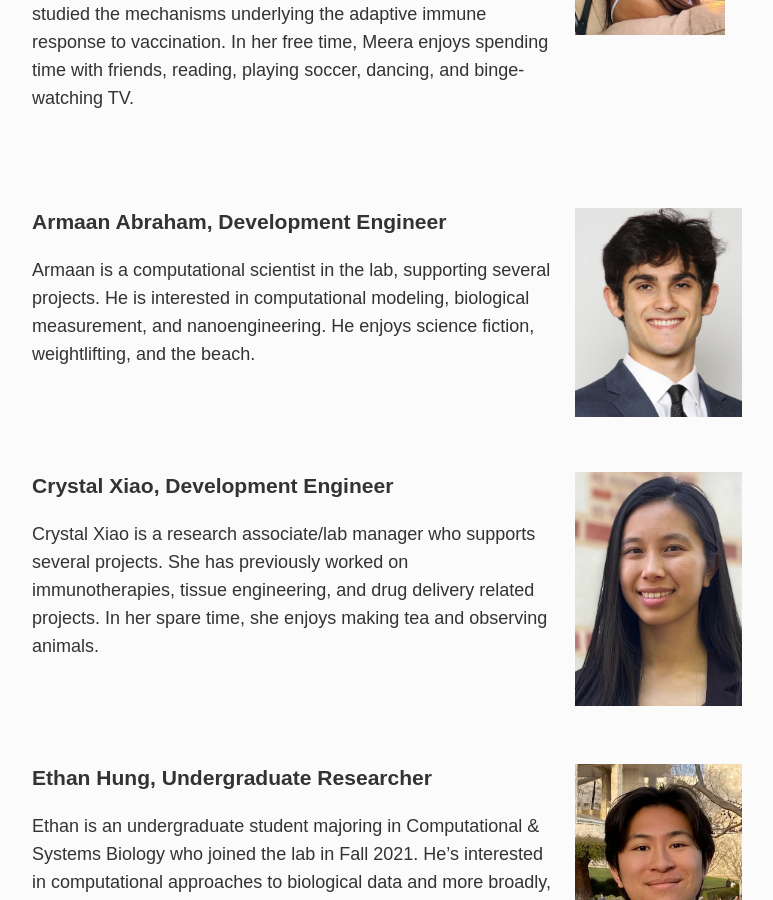
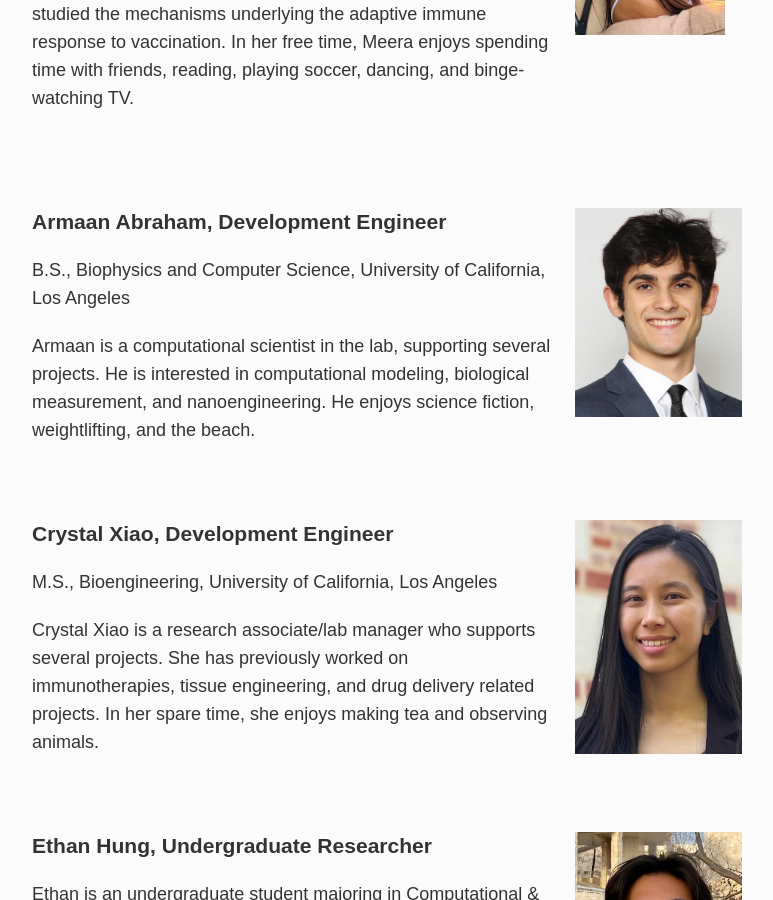
Before and after one commit to meyer-lab/asmlab.org, a Jekyll site: the page built from team/index.md, in a window 1280 px wide and 900 px high, scrolled down 2593 px. Shown: the whole window, without its empty margins (253-1026 px from the left). Built offline with Jekyll 4.4.1, drawn with Linux system fonts in a browser that asks for light colours; some web fonts are replaced.

Commit message:
Try printing degrees

```diff
--- a/team/index.md
+++ b/team/index.md
@@ -61,9 +61,13 @@ Meera is an Ph.D. student who joined the lab in Fall 2022. Before coming to UCLA
 {% if person.current %}
 <div class="span_3 right"><img src="/public/photos/{{ person.photo }}" alt="{{ person.name }}'s picture" /></div>
 ### {{ person.name }}, {{ person.position }}
+{% if person.degrees %}
+{% for degree in person.degrees %}
+{{ degree }}
+{% endfor %}
+{% endif %}
 
 {% if person.description %}{{ person.description }}{% endif %}
-<br />
 <br />
 <br />
 <br />
```
